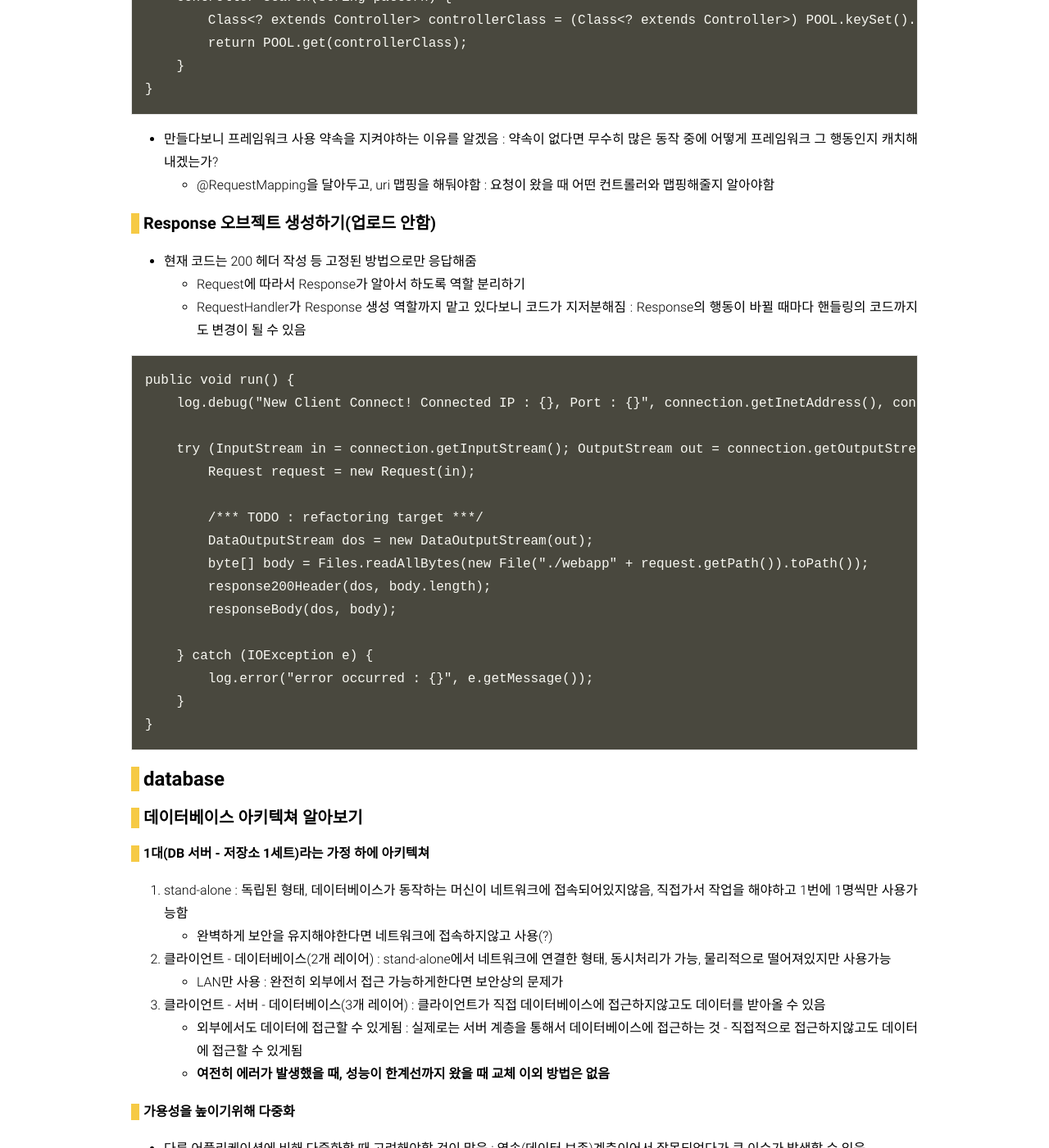
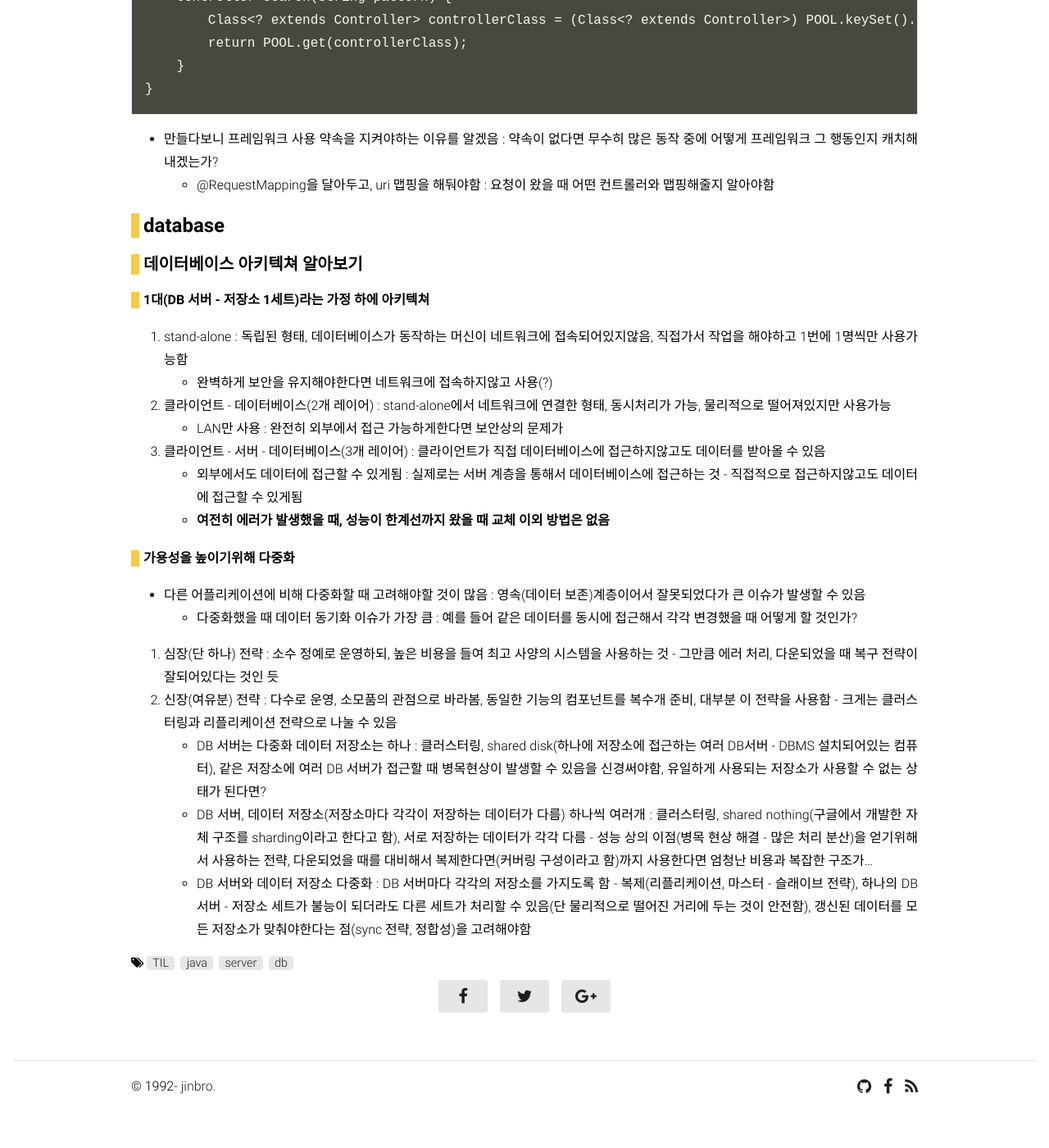
Before and after one commit to imjinbro/imjinbro.github.io, a Jekyll site: the page built from _posts/2018-07-10-TIL.md, in a window 1280 px wide and 1400 px high, scrolled down 3386 px. Shown: the whole window at 82% size. Built offline with Jekyll 4.4.1, drawn with Linux system fonts in a browser that asks for light colours; nearby versions of some CDN libraries; some web fonts are replaced; our own code applies the rules of GitHub Pages for plain Markdown files; comment, search, counter and statistics services are not loaded; after the commit the page ends 4758 px from its top, so only the background shows below that.

Commit message:
update 7/10 TIL content

```diff
--- a/_posts/2018-07-10-TIL.md
+++ b/_posts/2018-07-10-TIL.md
@@ -131,30 +131,6 @@ class ControllerPool {
 * 만들다보니 프레임워크 사용 약속을 지켜야하는 이유를 알겠음 : 약속이 없다면 무수히 많은 동작 중에 어떻게 프레임워크 그 행동인지 캐치해내겠는가?
   * @RequestMapping을 달아두고, uri 맵핑을 해둬야함 : 요청이 왔을 때 어떤 컨트롤러와 맵핑해줄지 알아야함
 
-### Response 오브젝트 생성하기(***업로드 안함***)
-* 현재 코드는 200 헤더 작성 등 고정된 방법으로만 응답해줌
-  * Request에 따라서 Response가 알아서 하도록 역할 분리하기
-  * RequestHandler가 Response 생성 역할까지 맡고 있다보니 코드가 지저분해짐 : Response의 행동이 바뀔 때마다 핸들링의 코드까지도 변경이 될 수 있음
-
-~~~
-public void run() {
-    log.debug("New Client Connect! Connected IP : {}, Port : {}", connection.getInetAddress(), connection.getPort());
-
-    try (InputStream in = connection.getInputStream(); OutputStream out = connection.getOutputStream()) {
-        Request request = new Request(in);
-
-        /*** TODO : refactoring target ***/
-        DataOutputStream dos = new DataOutputStream(out);
-        byte[] body = Files.readAllBytes(new File("./webapp" + request.getPath()).toPath());
-        response200Header(dos, body.length);
-        responseBody(dos, body);
-
-    } catch (IOException e) {
-        log.error("error occurred : {}", e.getMessage());
-    }
-}
-~~~
-
 ## database
 ### 데이터베이스 아키텍쳐 알아보기
 #### 1대(DB 서버 - 저장소 1세트)라는 가정 하에 아키텍쳐
```
